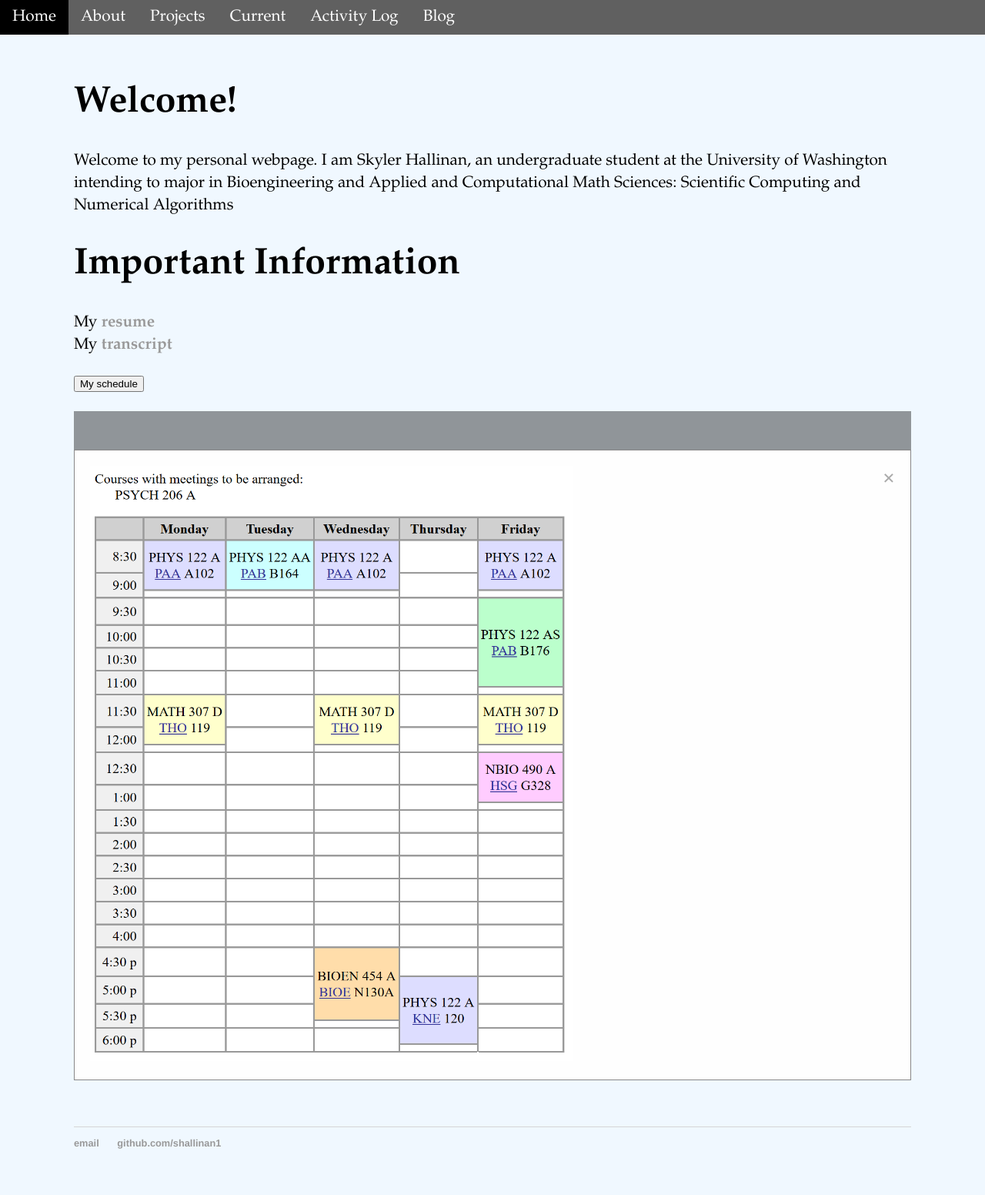
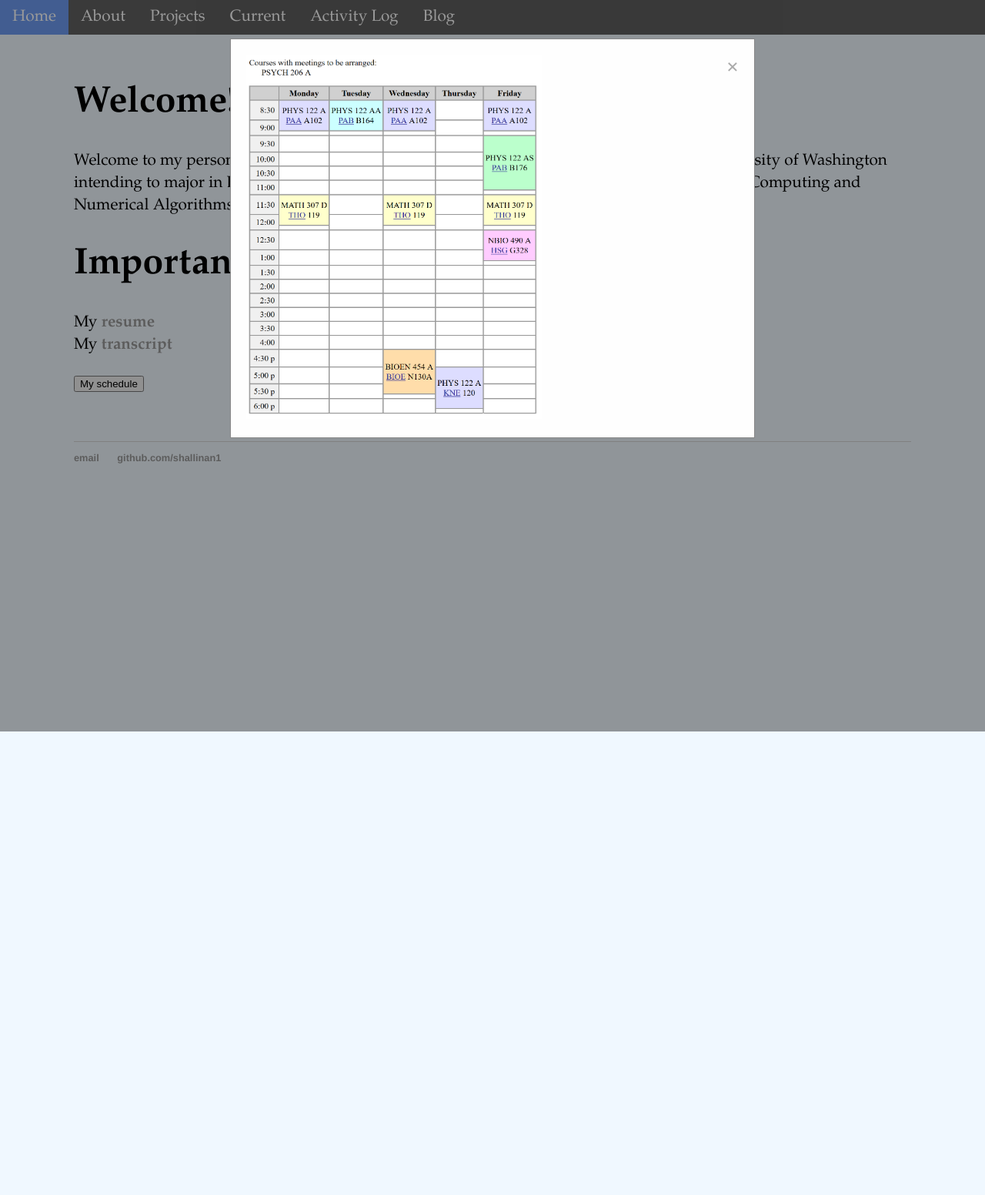
Before and after one commit to shallinan1/shallinan1.github.io, a Jekyll site: the page built from index.md, in a window 1280 px wide. Shown: the whole page at 77% size. Built offline with Jekyll 4.4.1, drawn with Linux system fonts in a browser that asks for light colours.

Commit message:
Revert "modal change"
This reverts commit 47754b938127faa43f7b9ecf395209044790168c.

```diff
--- a/css/main.css
+++ b/css/main.css
@@ -54,10 +54,13 @@
 /* The Modal (background) */
 .modal {
     /* display: none; /* Hidden by default */
+    position: fixed; /* Stay in place */
     z-index: 1; /* Sit on top */
     padding-top: 50px; /* Location of the box */
     left: 0;
     top: 0;
+    width: 100%; /* Full width */
+    height: 100%; /* Full height */
     overflow: auto; /* Enable scroll if needed */
     background-color: rgb(0,0,0); /* Fallback color */
     background-color: rgba(0,0,0,0.4); /* Black w/ opacity */
@@ -69,6 +72,8 @@
     margin: auto;
     padding: 20px;
     border: 1px solid #888;
+	min-width: 100px;
+	width: 50%;
 	}
 
 	.modal-dialog {
```
